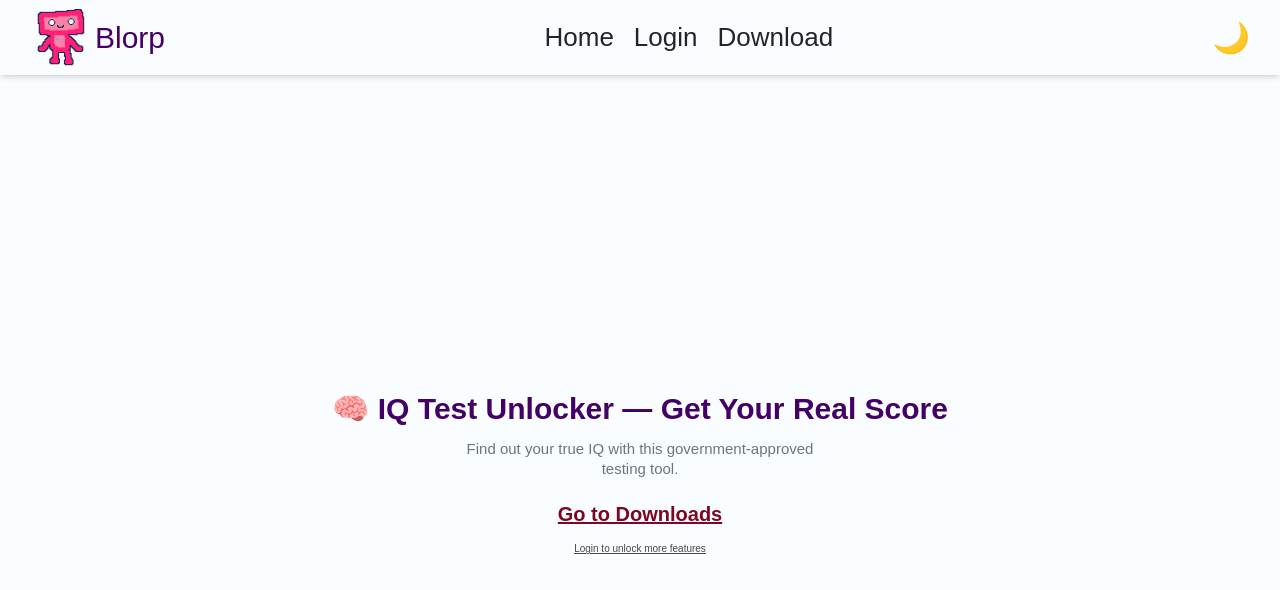
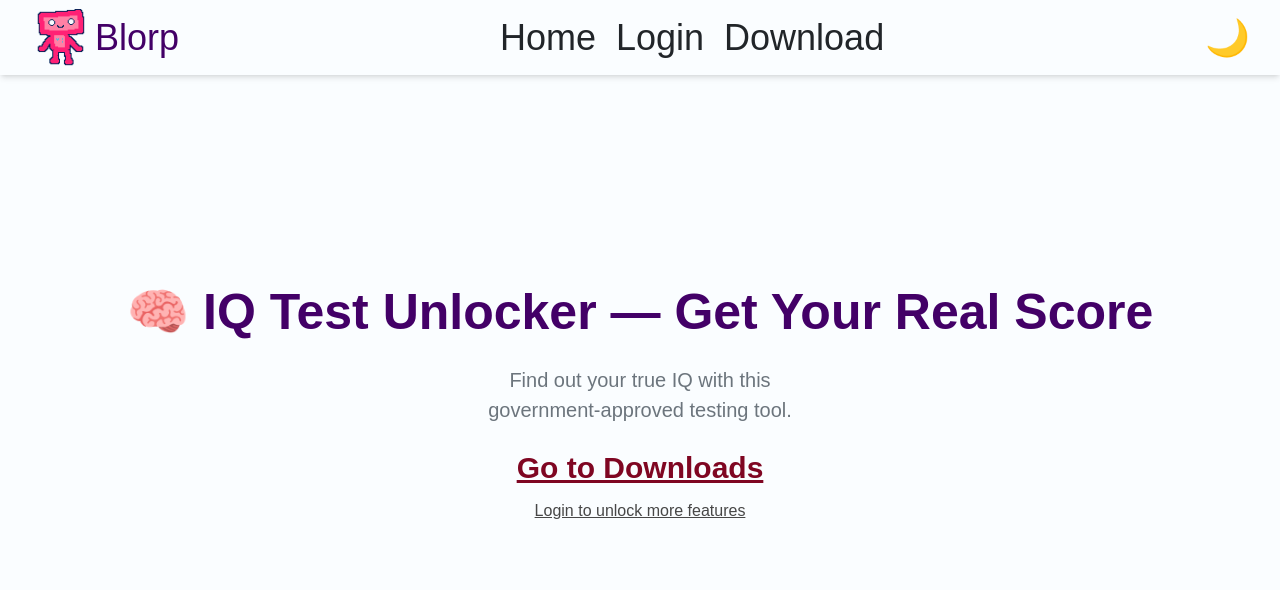
Before and after one commit to ananotopuria/blorp-app, a React (Vite) app: page / in a window 1280 px wide. Shown: the top 590 px of the page. Built offline with nearby package versions, Linux system fonts and the light colour scheme; a web font is replaced by a local one.

Commit message:
style: adjust text, margin, and padding for better layout

```diff
--- a/src/components/CreatePageComponents/index.tsx
+++ b/src/components/CreatePageComponents/index.tsx
@@ -18,25 +18,25 @@ function CreatePageComponents() {
   };
 
   return (
-    <div className="min-h-screen flex flex-col items-center mt-[10rem] xl:md-[20rem] px-6 bg-white text-grey dark:bg-blackish dark:text-lavender">
-      <h1 className="text-5xl font-bold mb-8 text-blueViolet dark:text-brightLavender text-center">
+    <div className="min-h-screen flex flex-col items-center pt-[10rem] xl:md-[20rem] px-6 bg-white text-grey dark:bg-blackish dark:text-lavender">
+      <h1 className="text-[3rem] lg:text-[5rem] font-bold mb-8 text-blueViolet dark:text-brightLavender text-center">
         Create Your Custom Virus
       </h1>
 
       <form
         onSubmit={handleGenerate}
-        className="w-full max-w-xl flex flex-col gap-5"
+        className="w-full max-w-xl lg:max-w-[50rem] flex flex-col gap-5"
       >
         <input
           type="text"
           placeholder="Enter virus title"
-          className="p-3 text-lg rounded border bg-gainsboro dark:bg-darkGrey dark:border-lighterGrey"
+          className="p-3 text-[1.6rem] lg:text-[2rem] rounded border bg-gainsboro dark:bg-darkGrey dark:border-lighterGrey"
           value={title}
           onChange={(e) => setTitle(e.target.value)}
         />
         <textarea
           placeholder="Enter subtext"
-          className="p-3 text-lg rounded border bg-gainsboro dark:bg-darkGrey dark:border-lighterGrey resize-none h-36"
+          className="p-3 text-[1.6rem] lg:text-[2rem] rounded border bg-gainsboro dark:bg-darkGrey dark:border-lighterGrey resize-none h-36"
           value={subtext}
           onChange={(e) => setSubtext(e.target.value)}
         />
@@ -46,7 +46,7 @@ function CreatePageComponents() {
               key={idx}
               src={img}
               alt={`Option ${idx + 1}`}
-              className={`w-20 h-20 cursor-pointer border-4 rounded-xl transition-all duration-150 ${
+              className={`w-20 h-20 xl:w-[10rem] xl:h-[10rem] cursor-pointer border-4 rounded-xl transition-all duration-150 ${
                 selectedImg === img ? "border-red" : "border-transparent"
               }`}
               onClick={() => setSelectedImg(img)}
@@ -55,7 +55,7 @@ function CreatePageComponents() {
         </div>
         <button
           type="submit"
-          className="bg-red hover:bg-pink text-white font-semibold py-3 text-lg rounded-lg transition duration-200"
+          className="bg-red hover:bg-pink text-white font-semibold py-3 text-lg lg:text-[1.8rem] rounded-lg transition duration-200"
         >
           Get Link
         </button>
--- a/src/components/DownloadPageComponents/index.tsx
+++ b/src/components/DownloadPageComponents/index.tsx
@@ -11,12 +11,12 @@ function DownloadPage() {
   }, []);
 
   return (
-    <div className="min-h-screen flex flex-col items-center justify-center px-6 bg-white text-grey dark:bg-blackish dark:text-lavender">
-      <h1 className="text-5xl font-bold mb-8 text-blueViolet dark:text-brightLavender text-center">
+    <div className="min-h-screen flex flex-col items-center justify-start  pt-[20rem] px-6 bg-white text-grey dark:bg-blackish dark:text-lavender">
+      <h1 className="text-[3rem] lg:text-[5rem] font-bold mb-8 text-blueViolet dark:text-brightLavender text-center">
         Download the Desktop App
       </h1>
 
-      <p className="text-xl mb-10 text-center max-w-xl text-lightGrey dark:text-lighterGrey">
+      <p className="text-[1.6rem] lg:text-[1.8rem] mb-10 text-center max-w-xl text-lightGrey dark:text-lighterGrey">
         This app simulates phishing experiences. Download it to continue.
       </p>
 
--- a/src/components/HomePageComponents/index.tsx
+++ b/src/components/HomePageComponents/index.tsx
@@ -6,25 +6,24 @@ function HomePageComponents() {
   const [content] = useState(() => getRandomContent());
 
   return (
-    <div className="min-h-screen bg-white text-grey dark:bg-blackish dark:text-lavender flex flex-col items-center justify-center p-6">
-      <h1 className="text-5xl font-bold mb-6 text-blueViolet dark:text-brightLavender">
+    <div className="min-h-screen bg-white text-grey dark:bg-blackish dark:text-lavender flex flex-col items-center justify-start pt-[20rem] p-6">
+      <h1 className="text-[3rem] lg:text-[5rem] font-bold mb-6 text-blueViolet dark:text-brightLavender">
         {content.title}
       </h1>
-
-      <p className="text-2xl mb-8 max-w-xl text-center text-lightGrey dark:text-lighterGrey">
+      <p className="text-[1.6rem] lg:text-[2rem] mb-8 max-w-xl text-center text-lightGrey dark:text-lighterGrey">
         {content.description}
       </p>
 
       <Link
         to="/downloads"
-        className="mb-5 text-[2rem] text-red dark:text-green underline font-semibold"
+        className="mb-5 text-[2rem] lg:text-[3rem] text-red dark:text-green underline font-semibold"
       >
         Go to Downloads
       </Link>
 
       <Link
         to="/login"
-        className="text-base text-darkerGrey dark:text-gainsboro underline"
+        className=" text-darkerGrey dark:text-gainsboro underline text-base lg:text-[1.6rem]"
       >
         Login to unlock more features
       </Link>
--- a/src/components/Layout/Header/Nav/index.tsx
+++ b/src/components/Layout/Header/Nav/index.tsx
@@ -10,7 +10,7 @@ function Nav({ isOpen, onClick }: Props) {
     <nav
       className={`${
         isOpen ? "flex" : "hidden"
-      } flex-col gap-4 absolute top-[8rem] text-[2.6rem] left-0 w-full bg-white dark:bg-zinc-900 p-6 md:p-0 md:static md:flex md:flex-row md:gap-[2rem] md:w-auto`}
+      } flex-col gap-4 absolute top-[8rem] text-[3.6rem] left-0 w-full bg-white dark:bg-blackish p-6 md:p-0 md:static md:flex md:flex-row md:gap-[2rem] md:w-auto`}
     >
       <Link to="/" onClick={onClick} className="hover:text-pink">
         Home
--- a/src/components/Layout/Header/index.tsx
+++ b/src/components/Layout/Header/index.tsx
@@ -14,22 +14,22 @@ function Header() {
     <header className="relative flex justify-between items-center px-4 py-3 bg-white dark:bg-blackish text-grey dark:text-lavender shadow-md">
       <div className="flex items-center gap-2 px-[2rem]">
         <img src={Logo} alt="blorp logo" className="w-[6rem] h-[6rem]" />
-        <p className="text-[3rem] text-blueViolet dark:text-brightLavender">
+        <p className="text-[3.6rem] text-blueViolet dark:text-brightLavender">
           Blorp
         </p>
       </div>
       <div className="hidden md:flex">
         <Nav isOpen={true} onClick={handleCloseMenu} />
       </div>
-      <button onClick={toggleTheme} className="text-[3rem] px-[2rem]">
+      <button onClick={toggleTheme} className="text-[3.6rem] px-[2rem]">
         {theme === "dark" ? "☀️" : "🌙"}
       </button>
-
-      <div className="flex gap-2 items-center md:hidden">
-        <button onClick={handleToggleMenu} className="text-2xl">
+      <div className="flex gap-2 md:hidden">
+        <button onClick={handleToggleMenu} className="text-[3.6rem]">
           {menuOpen ? "✖" : "☰"}
         </button>
       </div>
+
       <div className="md:hidden">
         <Nav isOpen={menuOpen} onClick={handleCloseMenu} />
       </div>
--- a/src/components/LoginPageComponents/index.tsx
+++ b/src/components/LoginPageComponents/index.tsx
@@ -16,7 +16,7 @@ function LoginPageComponents() {
 
   return (
     <div className="min-h-screen flex flex-col items-center pt-[10rem] xl:pt-[20rem] bg-white dark:bg-blackish text-grey dark:text-lavender px-6">
-      <h1 className="text-5xl font-extrabold mb-12 text-blueViolet dark:text-brightLavender">
+      <h1 className="text-[3rem] lg:text-[5rem] font-extrabold mb-12 text-blueViolet dark:text-brightLavender">
         Login
       </h1>
       <form
@@ -39,7 +39,7 @@ function LoginPageComponents() {
         />
         <button
           type="submit"
-          className="bg-blueViolet hover:bg-brightLavender text-white dark:text-black text-xl font-bold py-4 rounded-xl transition duration-200"
+          className="bg-blueViolet hover:bg-brightLavender text-white dark:text-white text-[1.6rem] lg:text-[2rem] font-bold py-4 rounded-xl transition duration-200"
         >
           Login
         </button>
```
